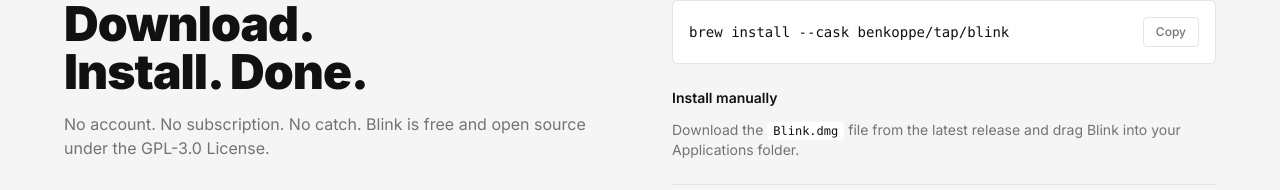
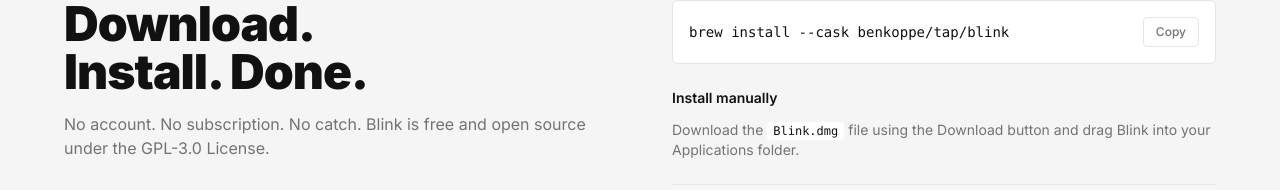
Before and after one commit to benkoppe/blink-site, a SvelteKit app: page / in a window 1280 px wide. Shown: the part 2586-2776 px from the top of the page. Built offline with nearby package versions, Linux system fonts and the light colour scheme.

Commit message:
Update manual installation instructions

```diff
--- a/src/routes/+page.svelte
+++ b/src/routes/+page.svelte
@@ -408,7 +408,7 @@
 						Download the <code class="rounded bg-white px-1.5 py-0.5 font-mono text-xs text-[#111]"
 							>Blink.dmg</code
 						>
-						file from the latest release and drag Blink into your Applications folder.
+						file using the Download button and drag Blink into your Applications folder.
 					</p>
 				</div>
 
```
